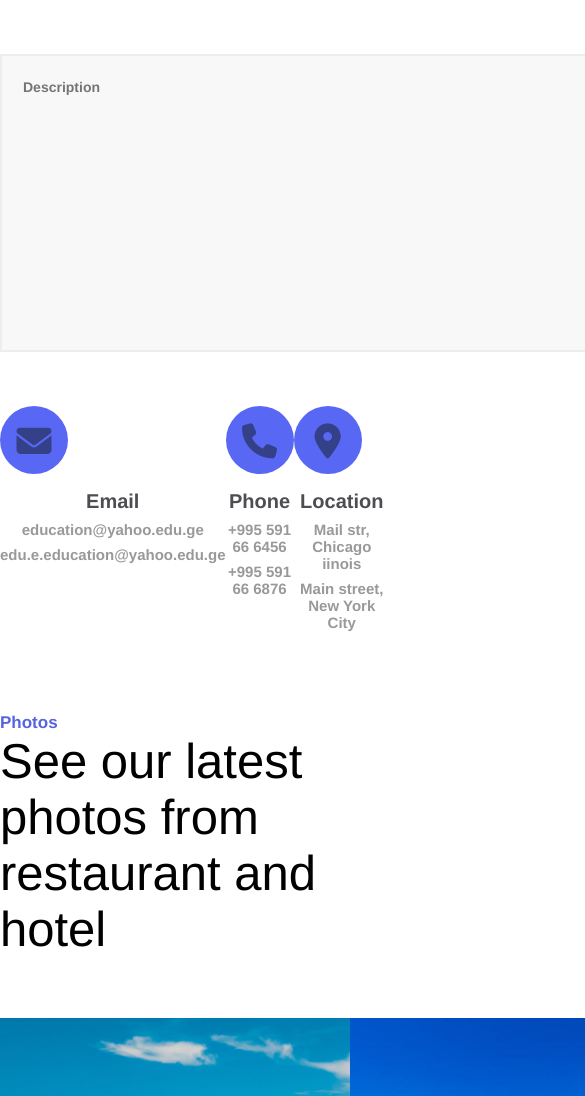
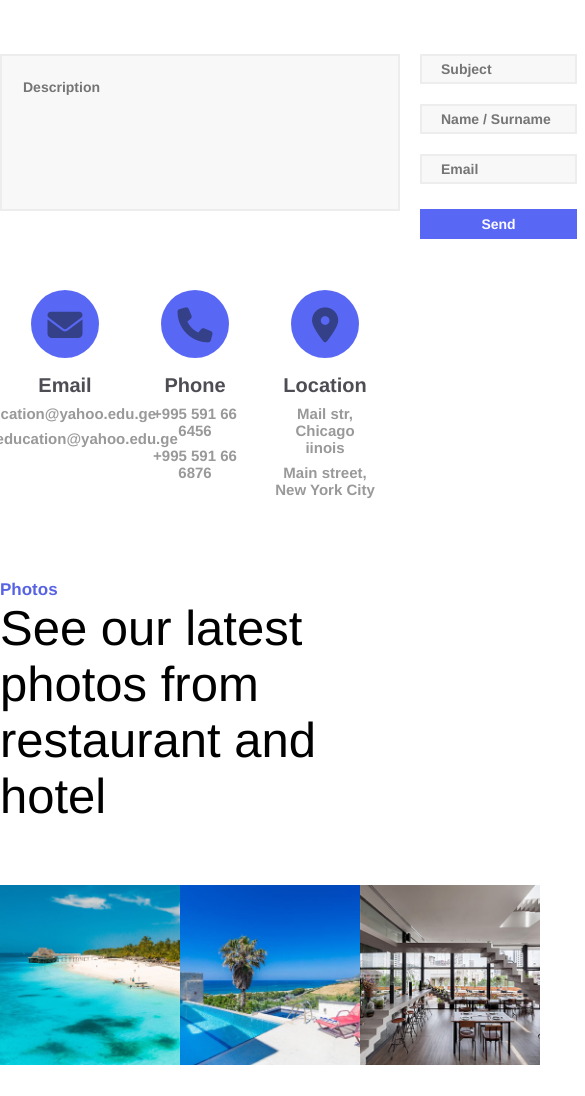
Before and after one commit to TornikeZakaidze/Lecture-11-12, a plain HTML site: page index.html in a window 390 px wide. Shown: the part 192-1288 px from the top of the page, 585 px wide, since content can reach past the window. Drawn offline with Linux system fonts and the light colour scheme.

Commit message:
added responsive to 600px width

```diff
--- a/css/media.css
+++ b/css/media.css
@@ -0,0 +1,49 @@
+@media only screen and (max-width: 1200px) {
+    .container {
+        max-width: 800px;
+        width: 100%;
+        margin: 0 auto;
+    }
+    .threePhoto img {
+        width: 200px;
+        height: 200px;
+        justify-content: space-around;
+    }
+    .leftForm textarea {
+        width: 400px;
+        height: 157px;
+    }
+    input[type="text"] {
+        width: 157px;
+        height: 30px;
+    }
+    input[type="submit"] {
+        width: 157px;
+        height: 30px;
+    }
+    .rightForm {
+        display: flex;
+        flex-direction: column;
+    }
+    .contact {
+        width: 100px;
+    }
+  }
+@media only screen and (max-width:850px) {
+    .container {
+        max-width: 600px;
+        width: 100%;
+        margin: 0 auto;
+    }
+    .threePhoto img {
+        width: 180px;
+        height: 180px;
+        display: flex;
+        flex-wrap: wrap;
+        justify-content: space-around;
+        /* margin: 0 10px 0 10px; */
+    }
+    .footer-Rec p {
+        width: 170px;
+    }
+}
--- a/css/styles.css
+++ b/css/styles.css
@@ -139,6 +139,11 @@ form {
 .contact p , h2 {
     margin-bottom: 8px;
 }
+.contact {
+    display: flex;
+    width: 226px;
+    align-items: center;
+}
 
 /* SECTION 3 */
 /* SECTION 3 */
--- a/index.html
+++ b/index.html
@@ -18,7 +18,7 @@
         </div>
     </header>
     <section>
-        <form class="container">
+        <form class="container login-Form">
             <div class="leftForm">
                 <textarea placeholder="Description"></textarea>
             </div>
```
